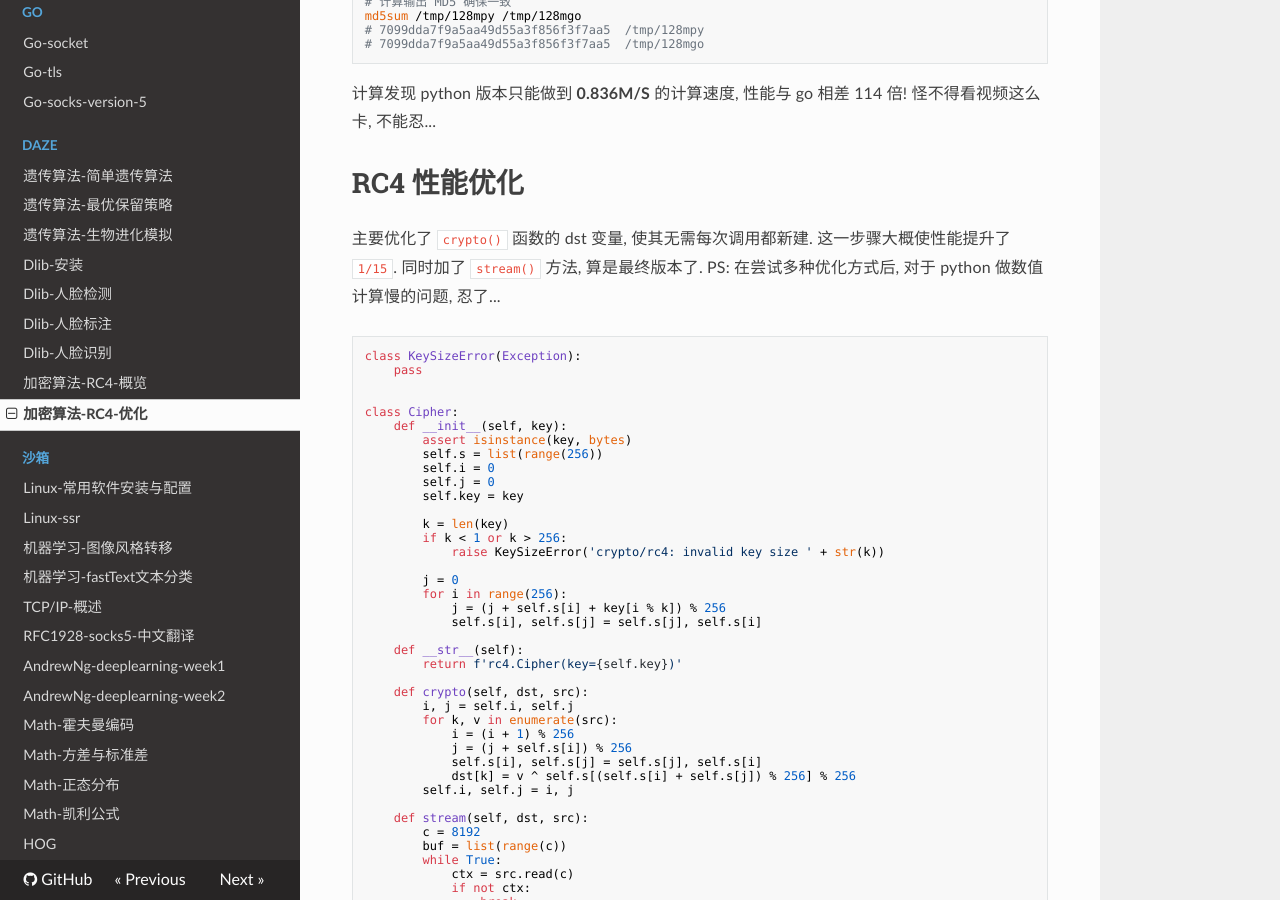
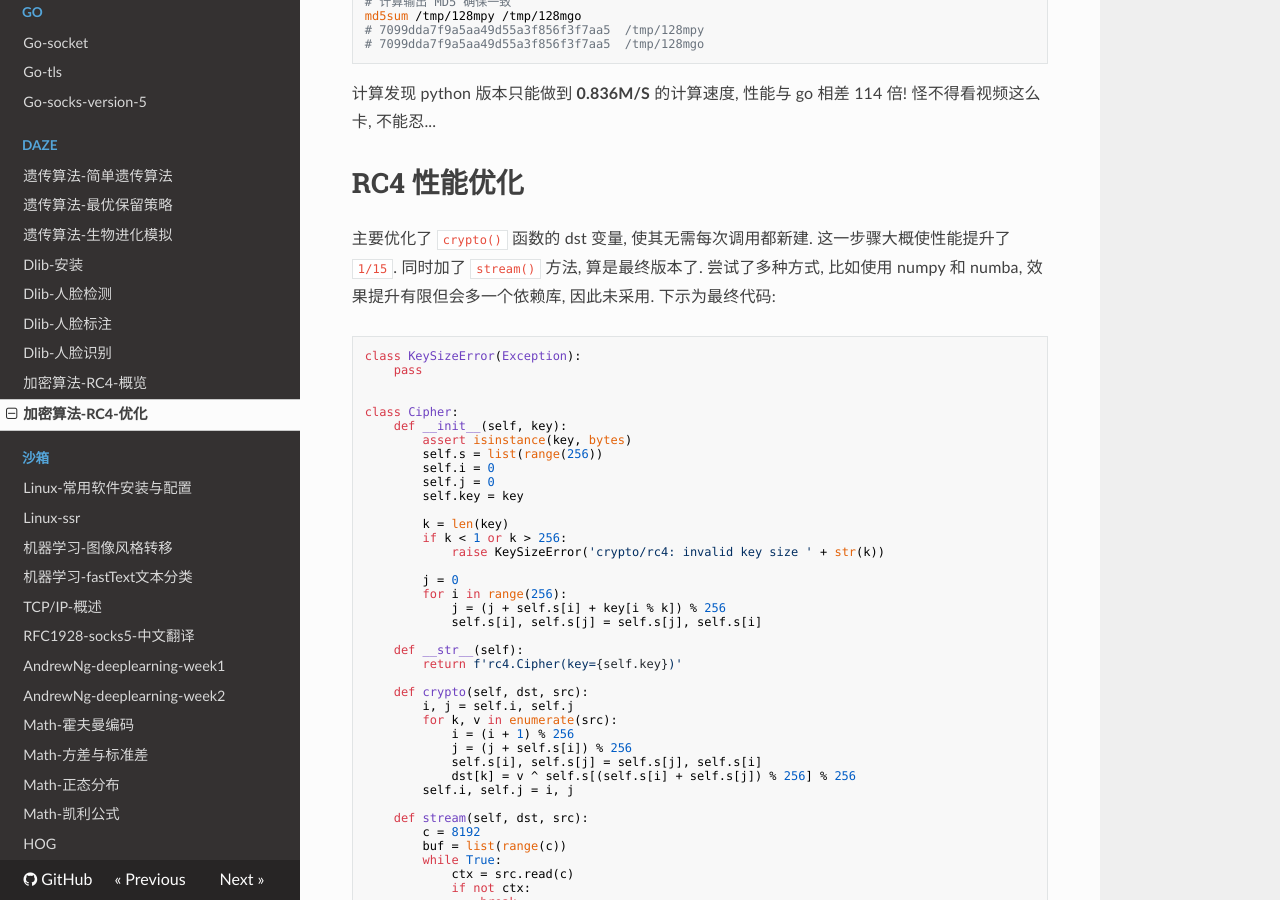
Before and after one commit to J14032016/accu, an MkDocs documentation site: the page built from docs/content/daze/rc4/optimize.md, in a window 1280 px wide and 900 px high, scrolled down 1413 px. Built offline with MkDocs 1.6.1, drawn with Linux system fonts in a browser that asks for light colours; nearby versions of some CDN libraries; old or Windows-style settings are respelled for this version of MkDocs.

Commit message:
2018-01-17 18:01:07

````diff
--- a/docs/content/daze/rc4/optimize.md
+++ b/docs/content/daze/rc4/optimize.md
@@ -85,7 +85,7 @@ md5sum /tmp/128mpy /tmp/128mgo
 
 # RC4 性能优化
 
-主要优化了 `crypto()` 函数的 dst 变量, 使其无需每次调用都新建. 这一步骤大概使性能提升了 `1/15`. 同时加了 `stream()` 方法, 算是最终版本了. PS: 在尝试多种优化方式后, 对于 python 做数值计算慢的问题, 忍了...
+主要优化了 `crypto()` 函数的 dst 变量, 使其无需每次调用都新建. 这一步骤大概使性能提升了 `1/15`. 同时加了 `stream()` 方法, 算是最终版本了. 尝试了多种方式, 比如使用 numpy 和 numba, 效果提升有限但会多一个依赖库, 因此未采用. 下示为最终代码:
 
 ```py
 class KeySizeError(Exception):
````
